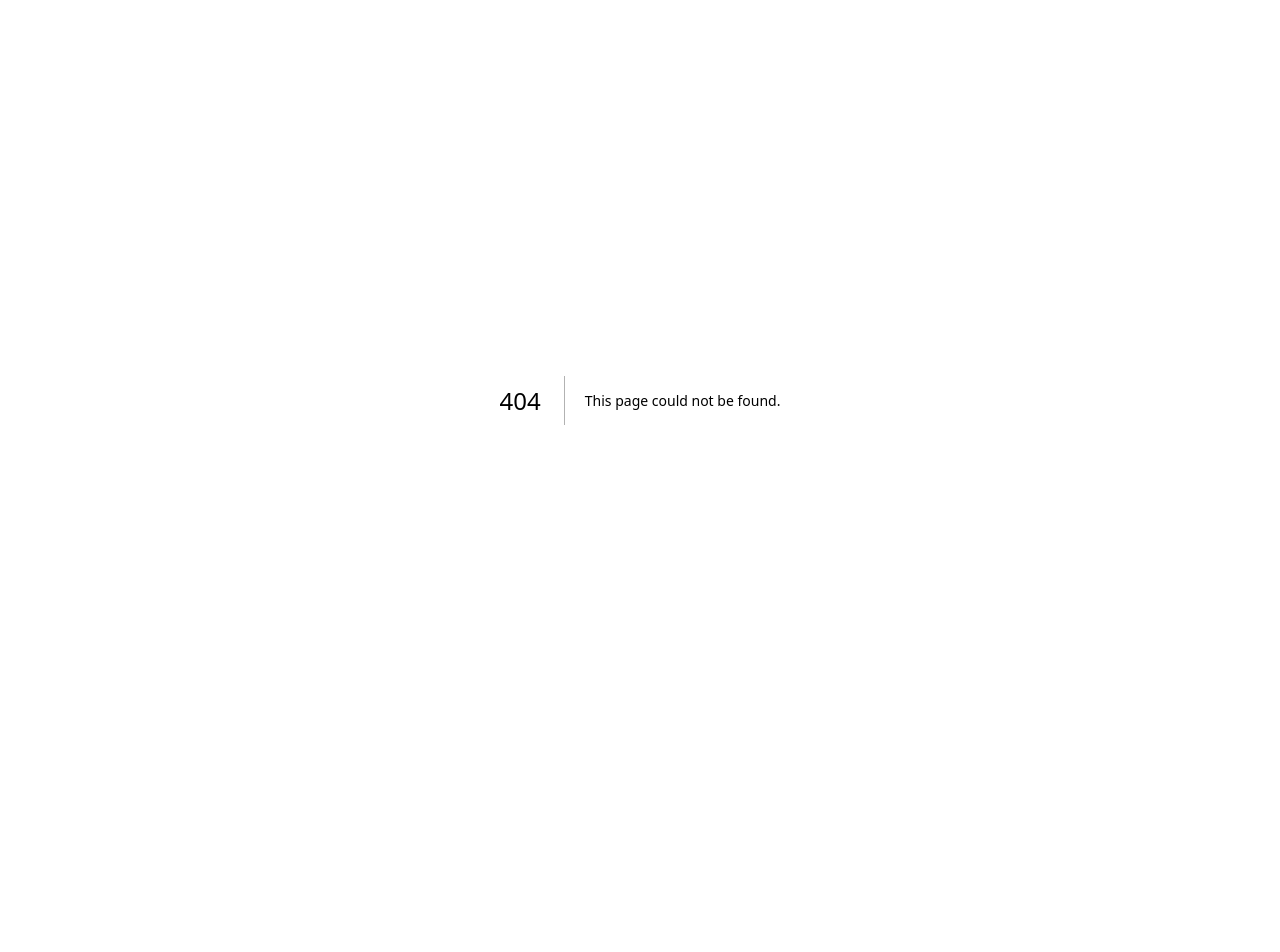
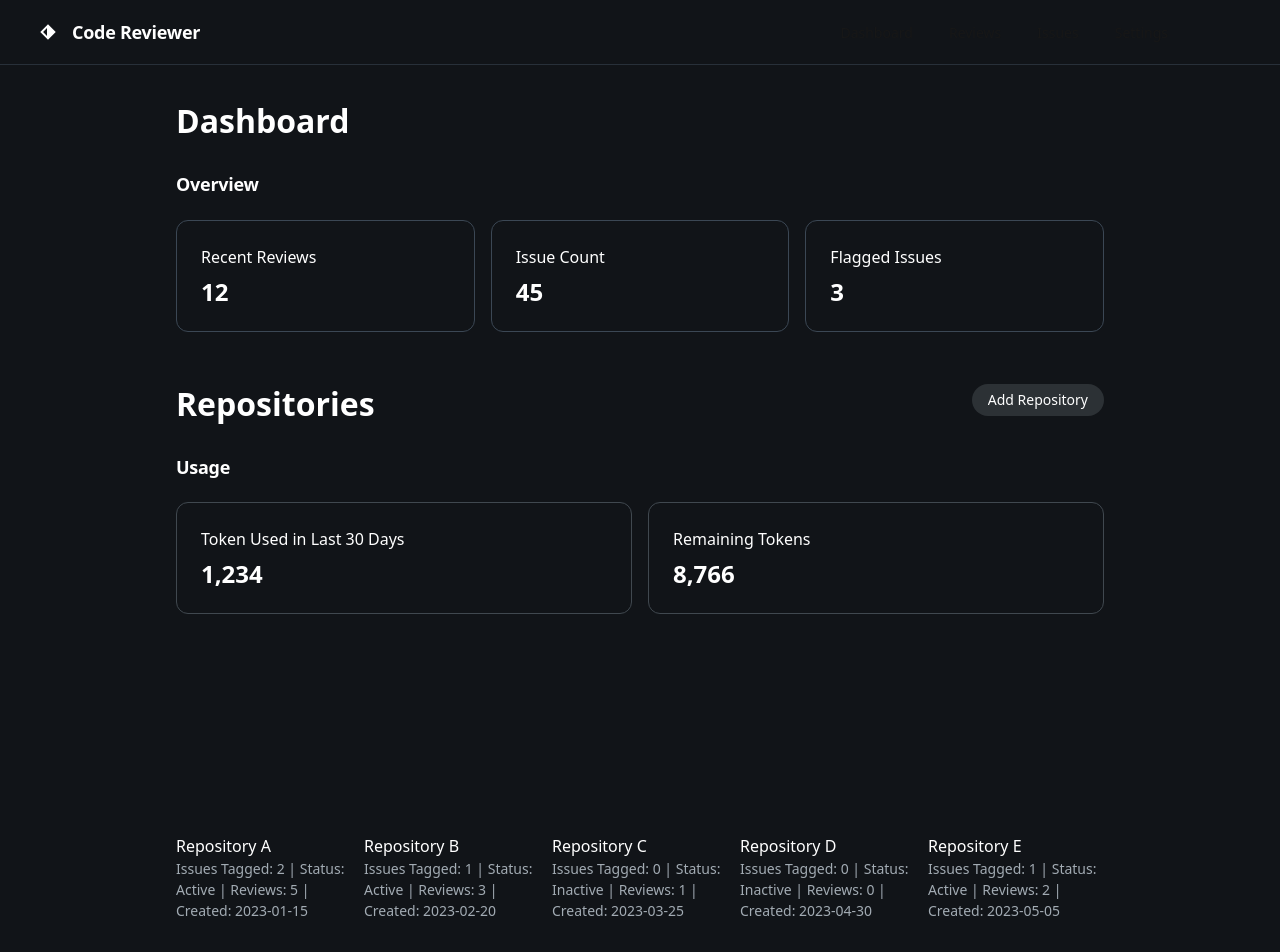
Before and after one commit to bibektamang7/codeVize, a Next.js app in the folder apps/web/: page /dashboard in a window 1280 px wide. Before the commit this address had no page. Shown: the top 952 px of the page. Before the commit the page ends 800 px from the top, so only its background shows below. Built offline with nearby package versions, Linux system fonts and the light colour scheme.

Commit message:
dashboard init

```diff
--- /dev/null
+++ b/apps/web/app/(codevize)/dashboard/layout.tsx
@@ -0,0 +1,9 @@
+import React from "react";
+
+const DashboardLayout: React.FC<{ children: React.ReactNode }> = ({
+	children,
+}) => {
+	return <section>{children}</section>;
+};
+
+export default DashboardLayout;
--- /dev/null
+++ b/apps/web/app/(codevize)/dashboard/page.tsx
@@ -0,0 +1,8 @@
+import React from "react";
+import DashboardPage from "@/pages/Dashboard";
+
+const page = () => {
+	return <DashboardPage />;
+};
+
+export default page;
--- /dev/null
+++ b/apps/web/pages/Dashboard.tsx
@@ -0,0 +1,257 @@
+import React from "react";
+
+const DashboardNavbar = () => {
+	return (
+		<section>
+			<header className="flex items-center justify-between whitespace-nowrap border-b border-solid border-b-[#283039] px-10 py-3">
+				<div className="flex items-center gap-4 text-white">
+					<div className="size-4">
+						<svg
+							viewBox="0 0 48 48"
+							fill="none"
+							xmlns="http://www.w3.org/2000/svg"
+						>
+							<g clip-path="url(#clip0_6_330)">
+								<path
+									fill-rule="evenodd"
+									clip-rule="evenodd"
+									d="M24 0.757355L47.2426 24L24 47.2426L0.757355 24L24 0.757355ZM21 35.7574V12.2426L9.24264 24L21 35.7574Z"
+									fill="currentColor"
+								></path>
+							</g>
+							<defs>
+								<clipPath id="clip0_6_330">
+									<rect
+										width="48"
+										height="48"
+										fill="white"
+									></rect>
+								</clipPath>
+							</defs>
+						</svg>
+					</div>
+					<h2 className="text-white text-lg font-bold leading-tight tracking-[-0.015em]">
+						Code Reviewer
+					</h2>
+				</div>
+				<div className="flex flex-1 justify-end gap-8">
+					<div className="flex items-center gap-9">
+						<a
+							className="text-white text-sm font-medium leading-normal"
+							href="#"
+						>
+							Dashboard
+						</a>
+						<a
+							className="text-white text-sm font-medium leading-normal"
+							href="#"
+						>
+							Reviews
+						</a>
+						<a
+							className="text-white text-sm font-medium leading-normal"
+							href="#"
+						>
+							Issues
+						</a>
+						<a
+							className="text-white text-sm font-medium leading-normal"
+							href="#"
+						>
+							Settings
+						</a>
+					</div>
+
+					<div className="bg-center bg-no-repeat aspect-square bg-cover rounded-full size-10"></div>
+				</div>
+			</header>
+		</section>
+	);
+};
+
+const DashboardOverview = () => {
+	return (
+		<div>
+			<h3 className="text-white text-lg font-bold leading-tight tracking-[-0.015em] px-4 pb-2 pt-4">
+				Overview
+			</h3>
+			<div className="flex flex-wrap gap-4 p-4">
+				<div className="flex min-w-[158px] flex-1 flex-col gap-2 rounded-xl p-6 border border-[#3b4754]">
+					<p className="text-white text-base font-medium leading-normal">
+						Recent Reviews
+					</p>
+					<p className="text-white tracking-light text-2xl font-bold leading-tight">
+						12
+					</p>
+				</div>
+				<div className="flex min-w-[158px] flex-1 flex-col gap-2 rounded-xl p-6 border border-[#3b4754]">
+					<p className="text-white text-base font-medium leading-normal">
+						Issue Count
+					</p>
+					<p className="text-white tracking-light text-2xl font-bold leading-tight">
+						45
+					</p>
+				</div>
+				<div className="flex min-w-[158px] flex-1 flex-col gap-2 rounded-xl p-6 border border-[#3b4754]">
+					<p className="text-white text-base font-medium leading-normal">
+						Flagged Issues
+					</p>
+					<p className="text-white tracking-light text-2xl font-bold leading-tight">
+						3
+					</p>
+				</div>
+			</div>
+		</div>
+	);
+};
+
+const DashboardRepos = () => {
+	return (
+		<div className="flex h-full grow flex-col">
+			<div className="flex flex-1 justify-center py-5">
+				<div className="layout-content-container flex flex-col max-w-[960px] flex-1">
+					<div className="flex flex-wrap justify-between gap-3 p-4">
+						<p className="text-white tracking-light text-[32px] font-bold leading-tight min-w-72">
+							Repositories
+						</p>
+						<button className="flex min-w-[84px] max-w-[480px] cursor-pointer items-center justify-center overflow-hidden rounded-full h-8 px-4 bg-[#2c3135] text-white text-sm font-medium leading-normal">
+							<span className="truncate">Add Repository</span>
+						</button>
+					</div>
+					<h3 className="text-white text-lg font-bold leading-tight tracking-[-0.015em] px-4 pb-2 pt-4">
+						Usage
+					</h3>
+					<div className="flex flex-wrap gap-4 p-4">
+						<div className="flex min-w-[158px] flex-1 flex-col gap-2 rounded-xl p-6 border border-[#40484f]">
+							<p className="text-white text-base font-medium leading-normal">
+								Token Used in Last 30 Days
+							</p>
+							<p className="text-white tracking-light text-2xl font-bold leading-tight">
+								1,234
+							</p>
+						</div>
+						<div className="flex min-w-[158px] flex-1 flex-col gap-2 rounded-xl p-6 border border-[#40484f]">
+							<p className="text-white text-base font-medium leading-normal">
+								Remaining Tokens
+							</p>
+							<p className="text-white tracking-light text-2xl font-bold leading-tight">
+								8,766
+							</p>
+						</div>
+					</div>
+					<div className="grid grid-cols-[repeat(auto-fit,minmax(158px,1fr))] gap-3 p-4">
+						<div className="flex flex-col gap-3 pb-3">
+							<div className="w-full bg-center bg-no-repeat aspect-square bg-cover rounded-xl"></div>
+							<div>
+								<p className="text-white text-base font-medium leading-normal">
+									Repository A
+								</p>
+								<p className="text-[#a2abb3] text-sm font-normal leading-normal">
+									Issues Tagged: 2 | Status: Active | Reviews: 5 | Created:
+									2023-01-15
+								</p>
+							</div>
+						</div>
+						<div className="flex flex-col gap-3 pb-3">
+							<div className="w-full bg-center bg-no-repeat aspect-square bg-cover rounded-xl"></div>
+							<div>
+								<p className="text-white text-base font-medium leading-normal">
+									Repository B
+								</p>
+								<p className="text-[#a2abb3] text-sm font-normal leading-normal">
+									Issues Tagged: 1 | Status: Active | Reviews: 3 | Created:
+									2023-02-20
+								</p>
+							</div>
+						</div>
+						<div className="flex flex-col gap-3 pb-3">
+							<div className="w-full bg-center bg-no-repeat aspect-square bg-cover rounded-xl"></div>
+							<div>
+								<p className="text-white text-base font-medium leading-normal">
+									Repository C
+								</p>
+								<p className="text-[#a2abb3] text-sm font-normal leading-normal">
+									Issues Tagged: 0 | Status: Inactive | Reviews: 1 | Created:
+									2023-03-25
+								</p>
+							</div>
+						</div>
+						<div className="flex flex-col gap-3 pb-3">
+							<div className="w-full bg-center bg-no-repeat aspect-square bg-cover rounded-xl"></div>
+							<div>
+								<p className="text-white text-base font-medium leading-normal">
+									Repository D
+								</p>
+								<p className="text-[#a2abb3] text-sm font-normal leading-normal">
+									Issues Tagged: 0 | Status: Inactive | Reviews: 0 | Created:
+									2023-04-30
+								</p>
+							</div>
+						</div>
+						<div className="flex flex-col gap-3 pb-3">
+							<div className="w-full bg-center bg-no-repeat aspect-square bg-cover rounded-xl"></div>
+							<div>
+								<p className="text-white text-base font-medium leading-normal">
+									Repository E
+								</p>
+								<p className="text-[#a2abb3] text-sm font-normal leading-normal">
+									Issues Tagged: 1 | Status: Active | Reviews: 2 | Created:
+									2023-05-05
+								</p>
+							</div>
+						</div>
+					</div>
+				</div>
+			</div>
+			<footer className="flex justify-center">
+				<div className="flex max-w-[960px] flex-1 flex-col">
+					<footer className="flex flex-col gap-6 px-5 py-10 text-center @container">
+						<div className="flex flex-wrap items-center justify-center gap-6 @[480px]:flex-row @[480px]:justify-around">
+							<a
+								className="text-[#a2abb3] text-base font-normal leading-normal min-w-40"
+								href="#"
+							>
+								Terms of Service
+							</a>
+							<a
+								className="text-[#a2abb3] text-base font-normal leading-normal min-w-40"
+								href="#"
+							>
+								Support
+							</a>
+						</div>
+						<p className="text-[#a2abb3] text-base font-normal leading-normal">
+							© 2024 Code Reviewer. All rights reserved.
+						</p>
+					</footer>
+				</div>
+			</footer>
+		</div>
+	);
+};
+
+const DashboardPage = () => {
+	return (
+		<section>
+			<div className="relative flex size-full min-h-screen flex-col bg-[#111418] dark group/design-root overflow-x-hidden">
+				<div className="layout-container flex h-full grow flex-col">
+					<DashboardNavbar />
+					<div className="px-40 flex flex-1 justify-center py-5">
+						<div className="layout-content-container flex flex-col max-w-[960px] flex-1">
+							<div className="flex flex-wrap justify-between gap-3 p-4">
+								<p className="text-white tracking-light text-[32px] font-bold leading-tight min-w-72">
+									Dashboard
+								</p>
+							</div>
+							<DashboardOverview />
+
+							<DashboardRepos />
+						</div>
+					</div>
+				</div>
+			</div>
+		</section>
+	);
+};
+
+export default DashboardPage;
--- a/apps/web/tsconfig.json
+++ b/apps/web/tsconfig.json
@@ -1,6 +1,12 @@
 {
   "extends": "@repo/typescript-config/nextjs.json",
   "compilerOptions": {
+    "baseUrl": ".",
+    "paths": {
+      "@/*": [
+        "./*"
+      ],
+    },
     "plugins": [
       {
         "name": "next"
```
